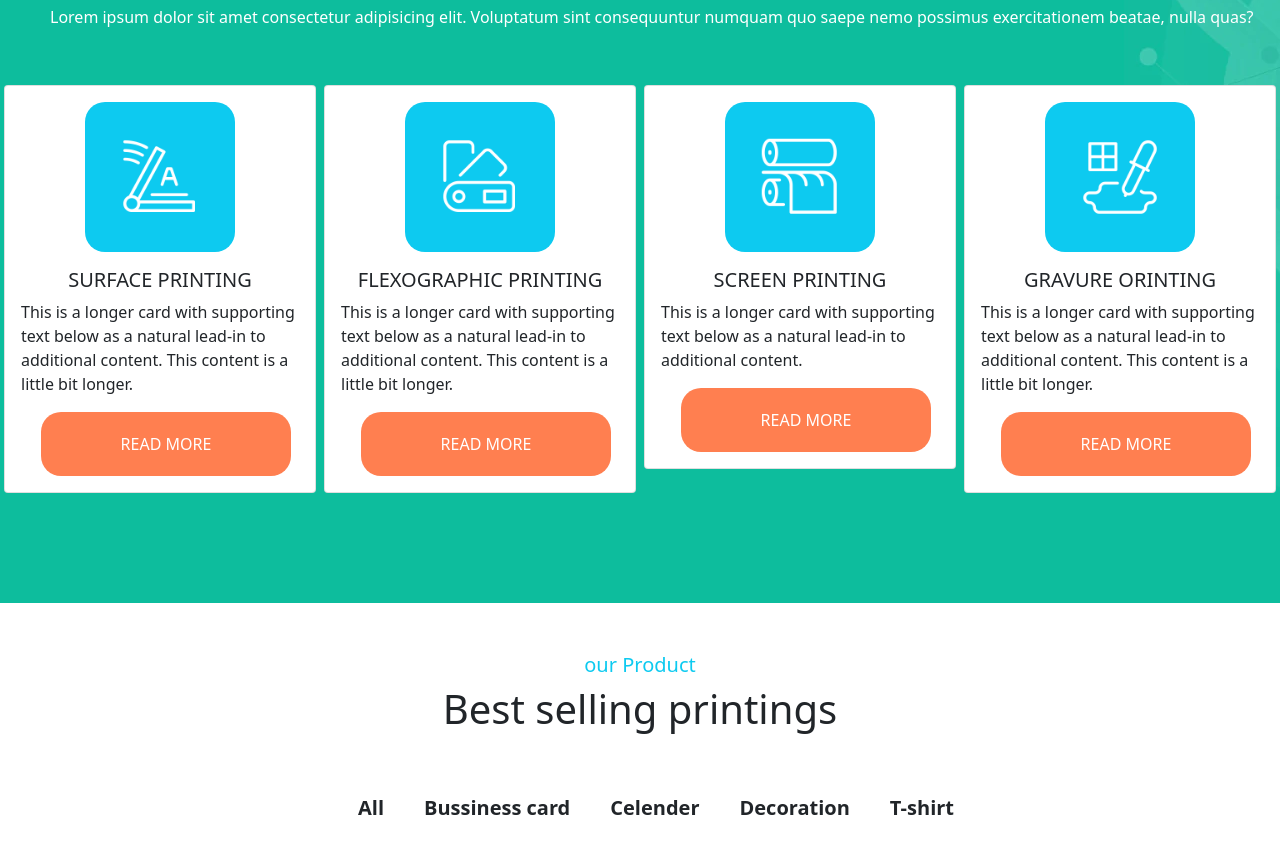
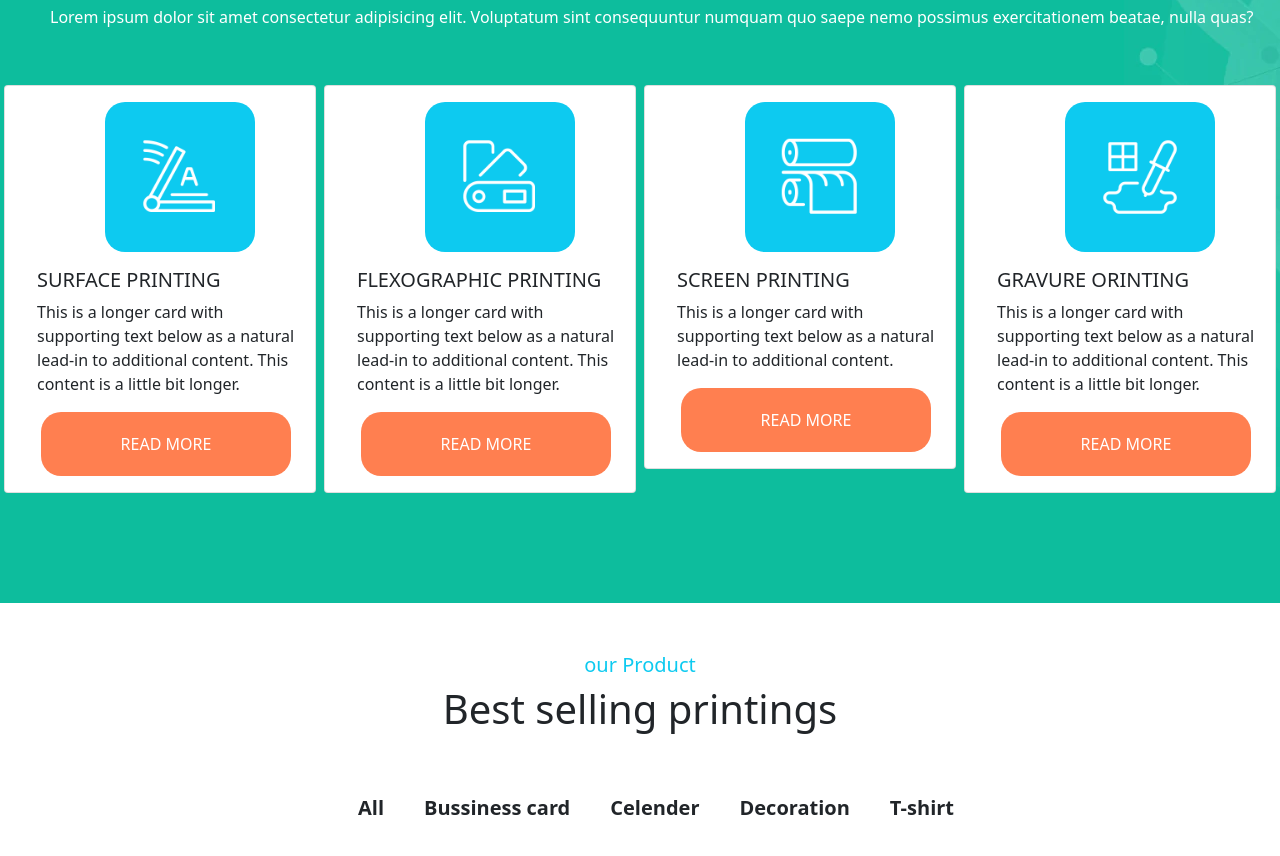
Before and after one commit to pranab56/bera-sopping-mall, a plain HTML site: page index.html in a window 1280 px wide. Shown: the part 1973-2829 px from the top of the page. Drawn offline with nearby package versions, Linux system fonts and the light colour scheme.

Commit message:
second commit

```diff
--- a/index.html
+++ b/index.html
@@ -74,10 +74,10 @@
       <div class=" row row-cols-1 row-cols-md-4 g-2 mx-auto mt-5">
         <div class="col">
           <div class="card">
-            <img style="width: 150px; margin-left: 80px; border-radius: 20px;"  src="images/home-icon-1_300x300.png" class=" bg-info card-img-top mt-3 " alt="...">
+            <img style="width: 150px; margin-left: 100px; border-radius: 20px;"  src="images/home-icon-1_300x300.png" class=" bg-info card-img-top mt-3 " alt="...">
             <div class="card-body">
-              <h5 class="card-title text-center">SURFACE PRINTING</h5>
-              <p class="card-text">This is a longer card with supporting text below as a natural lead-in to additional content. This content is a little bit longer.</p>
+              <h5 class="card-title ms-3">SURFACE PRINTING</h5>
+              <p class="card-text ms-3">This is a longer card with supporting text below as a natural lead-in to additional content. This content is a little bit longer.</p>
               <button style="border-radius: 20px; margin-left: 20px;">READ MORE</button>
             </div>
           </div>
@@ -85,30 +85,30 @@
         </div>
         <div class="col">
           <div class="card">
-            <img style="width: 150px; margin-left: 80px; border-radius: 20px;"  src="images/home-icon-2_300x300.png" class="bg-info card-img-top mt-3" alt="...">
+            <img style="width: 150px; margin-left: 100px; border-radius: 20px;"  src="images/home-icon-2_300x300.png" class="bg-info card-img-top mt-3" alt="...">
             <div class="card-body">
-              <h5 class="card-title text-center">FLEXOGRAPHIC PRINTING</h5>
-              <p class="card-text">This is a longer card with supporting text below as a natural lead-in to additional content. This content is a little bit longer.</p>
+              <h5 class="card-title ms-3">FLEXOGRAPHIC PRINTING</h5>
+              <p class="card-text ms-3">This is a longer card with supporting text below as a natural lead-in to additional content. This content is a little bit longer.</p>
               <button style="border-radius: 20px; margin-left: 20px;">READ MORE</button>
             </div>
           </div>
         </div>
         <div class="col">
           <div class="card">
-            <img style="width: 150px; margin-left: 80px; border-radius: 20px;" src="images/home-icon-3_300x300.png" class="bg-info card-img-top mt-3" alt="...">
+            <img style="width: 150px; margin-left: 100px; border-radius: 20px;" src="images/home-icon-3_300x300.png" class="bg-info card-img-top mt-3" alt="...">
             <div class="card-body ">
-              <h5 class="card-title text-center">SCREEN PRINTING</h5>
-              <p class="card-text">This is a longer card with supporting text below as a natural lead-in to additional content.</p>
+              <h5 class="card-title ms-3 ">SCREEN PRINTING</h5>
+              <p class="card-text ms-3">This is a longer card with supporting text below as a natural lead-in to additional content.</p>
               <button style="border-radius: 20px; margin-left: 20px;">READ MORE</button>
             </div>
           </div>
         </div>
         <div class="col">
           <div class="card">
-            <img style="width: 150px; margin-left: 80px; border-radius: 20px;"  src="images/home-icon-4_300x300.png" class="bg-info card-img-top mt-3" alt="...">
+            <img style="width: 150px; margin-left: 100px; border-radius: 20px;"  src="images/home-icon-4_300x300.png" class="bg-info card-img-top mt-3" alt="...">
             <div class="card-body">
-              <h5 class="card-title text-center">GRAVURE ORINTING </h5>
-              <p class="card-text">This is a longer card with supporting text below as a natural lead-in to additional content. This content is a little bit longer.</p>
+              <h5 class="card-title ms-3">GRAVURE ORINTING </h5>
+              <p class="card-text ms-3">This is a longer card with supporting text below as a natural lead-in to additional content. This content is a little bit longer.</p>
               <button style="border-radius: 20px; margin-left: 20px;">READ MORE</button>
             </div>
           </div>
--- a/style.css
+++ b/style.css
@@ -193,10 +193,10 @@
     }
 
 
-    @media only screen and (min-width:200px) and (max-width: 600px) {
+    @media only screen and (min-width:200px) and (max-width: 915px) {
         menu{
 
-            height: 300px;
+            height: 355px;
             margin-top: 20px;
             overflow-y: hidden;
             overflow-x: hidden;
```
